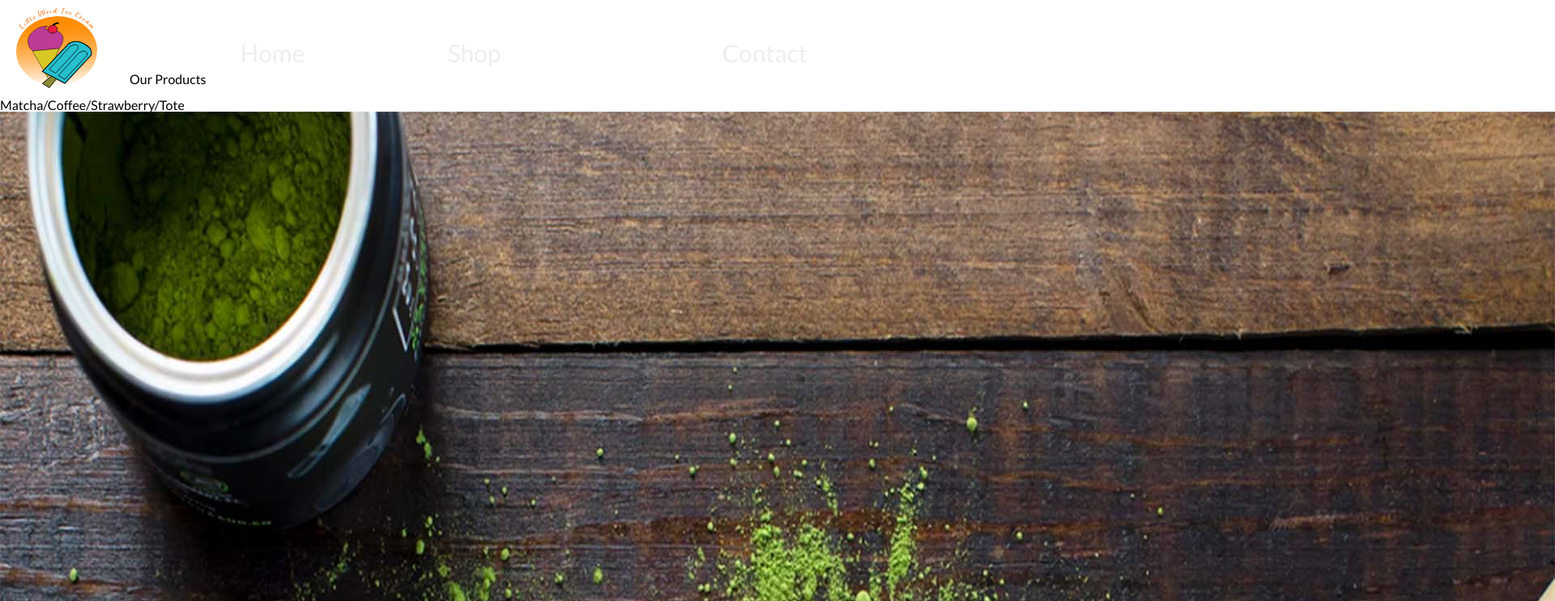
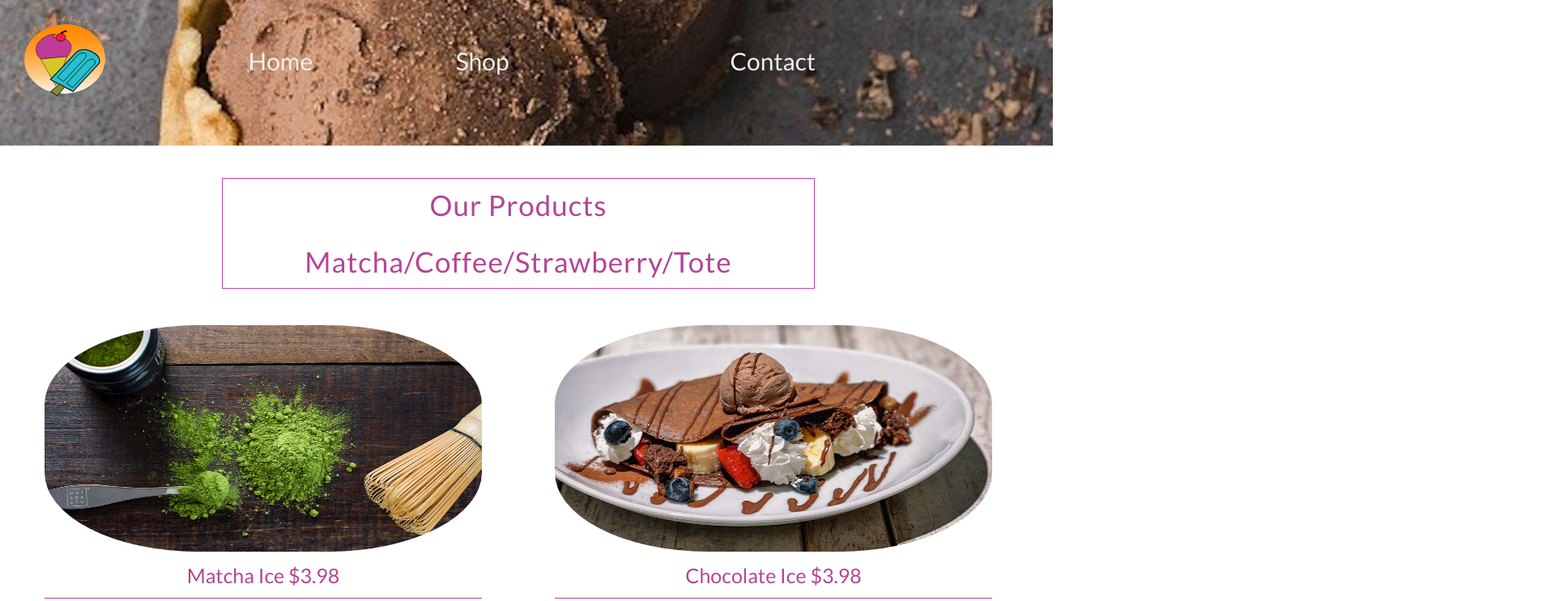
Before and after one commit to xion0026/mtm6201-midterm, a plain HTML site: page html/shop.html in a window 1280 px wide. Shown: the top 743 px of the page at 81% size, 1920 px wide, since content can reach past the window. Drawn offline with Linux system fonts and the light colour scheme; some icons are missing.

Commit message:
shopdesk

```diff
--- a/css/main.css
+++ b/css/main.css
@@ -274,6 +274,9 @@ shop page
 .followus{
     display: none;
 }
+/******************
+contact page
+*******************/
 
 
 
@@ -458,4 +461,60 @@ footer p{
     text-align: center;
     margin-bottom: 30px;
 }
+/*********************
+shop page
+**********************/
+.headerpicture{
+    margin:0 auto;
+    background-image: url(../images/ice1920.jpg);
+    background-position: bottom;
+    width: 100%;
+    max-width: 100%;
+    padding: 10px;
+    height: 160px;
+    text-align: center;
 }
+.shop-menu{
+    margin: 40px 20px 30px 20px;
+    text-align: center;
+}
+.menu-title h4{
+    font-size: 35px;
+    color: #B44596;
+    border: solid 1px #CC40AE;
+    padding: 15px;
+    letter-spacing: 1px;
+    width:700px;
+    margin: 0 auto;
+}
+.purplephoto1,
+.matchaphoto1,
+.chocolatephoto1,
+.strawberryphoto1,
+.teaphoto1,
+.totephoto1{
+    height: 280px;
+    width: 100%;
+    margin-top:30px;
+    border-radius:35%;
+
+}
+.menu {
+	display: grid;
+    grid-template-columns: repeat(2, 1fr);
+    grid-row-gap: 20px;
+    grid-column-gap: 20px;
+}
+.menu-item {
+	margin: 15px 35px 15px 35px;
+	padding-bottom: 15px;
+	border-bottom: 1px solid #B44596;
+    text-align: center;
+}
+.menu-item h4{
+    font-size: 25px;
+    color: #B44596;
+    padding-top: 15px;
+}
+
+}
```
Also changed, not shown: images/ice1920.jpg (added).
